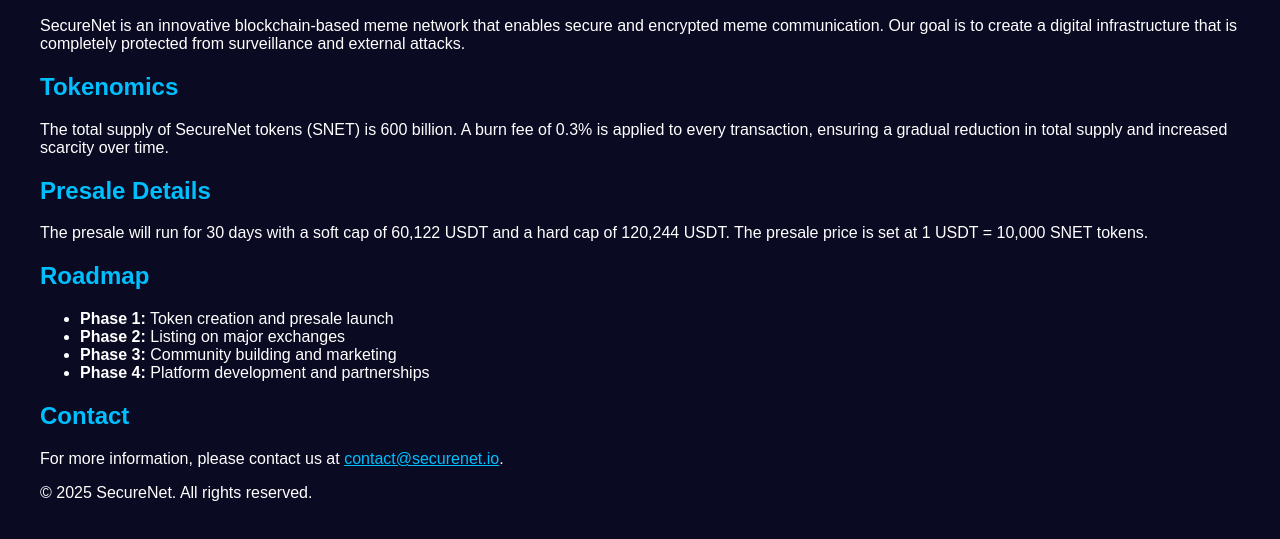
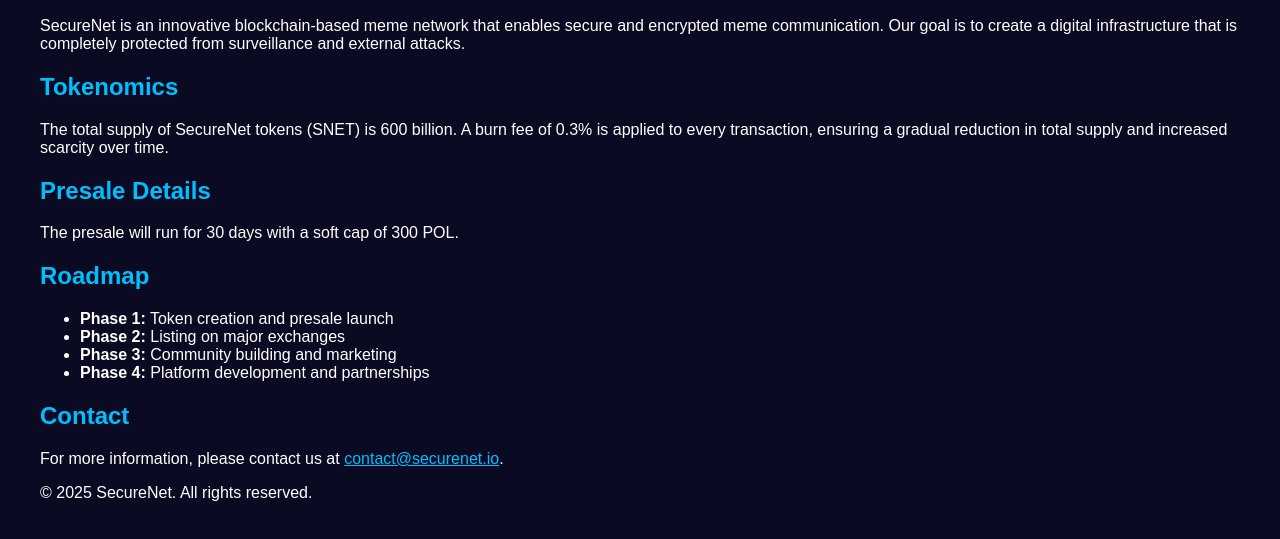
Before and after one commit to SecureNetX/SNETx1, a plain HTML site: page SecureNet_Whitepaper (1).html in a window 1280 px wide. Shown: the part 151-690 px from the top of the page. Drawn offline with Linux system fonts and the light colour scheme.

Commit message:
Update SecureNet_Whitepaper (1).html

```diff
--- a/SecureNet_Whitepaper (1).html
+++ b/SecureNet_Whitepaper (1).html
@@ -30,7 +30,7 @@
     <p>The total supply of SecureNet tokens (SNET) is 600 billion. A burn fee of 0.3% is applied to every transaction, ensuring a gradual reduction in total supply and increased scarcity over time.</p>
 
     <h2>Presale Details</h2>
-    <p>The presale will run for 30 days with a soft cap of 60,122 USDT and a hard cap of 120,244 USDT. The presale price is set at 1 USDT = 10,000 SNET tokens.</p>
+    <p>The presale will run for 30 days with a soft cap of 300 POL.
 
     <h2>Roadmap</h2>
     <ul>
```
